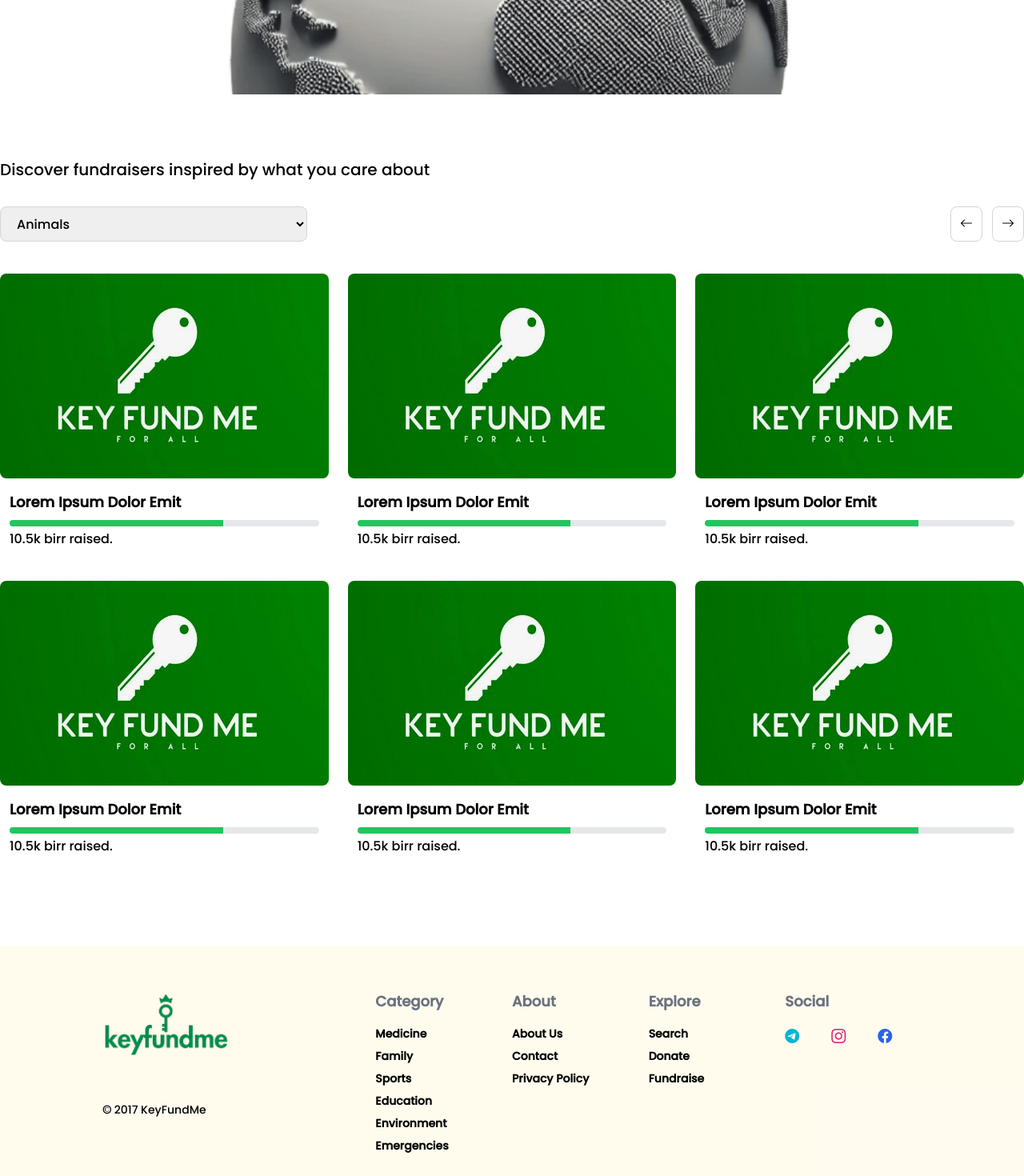
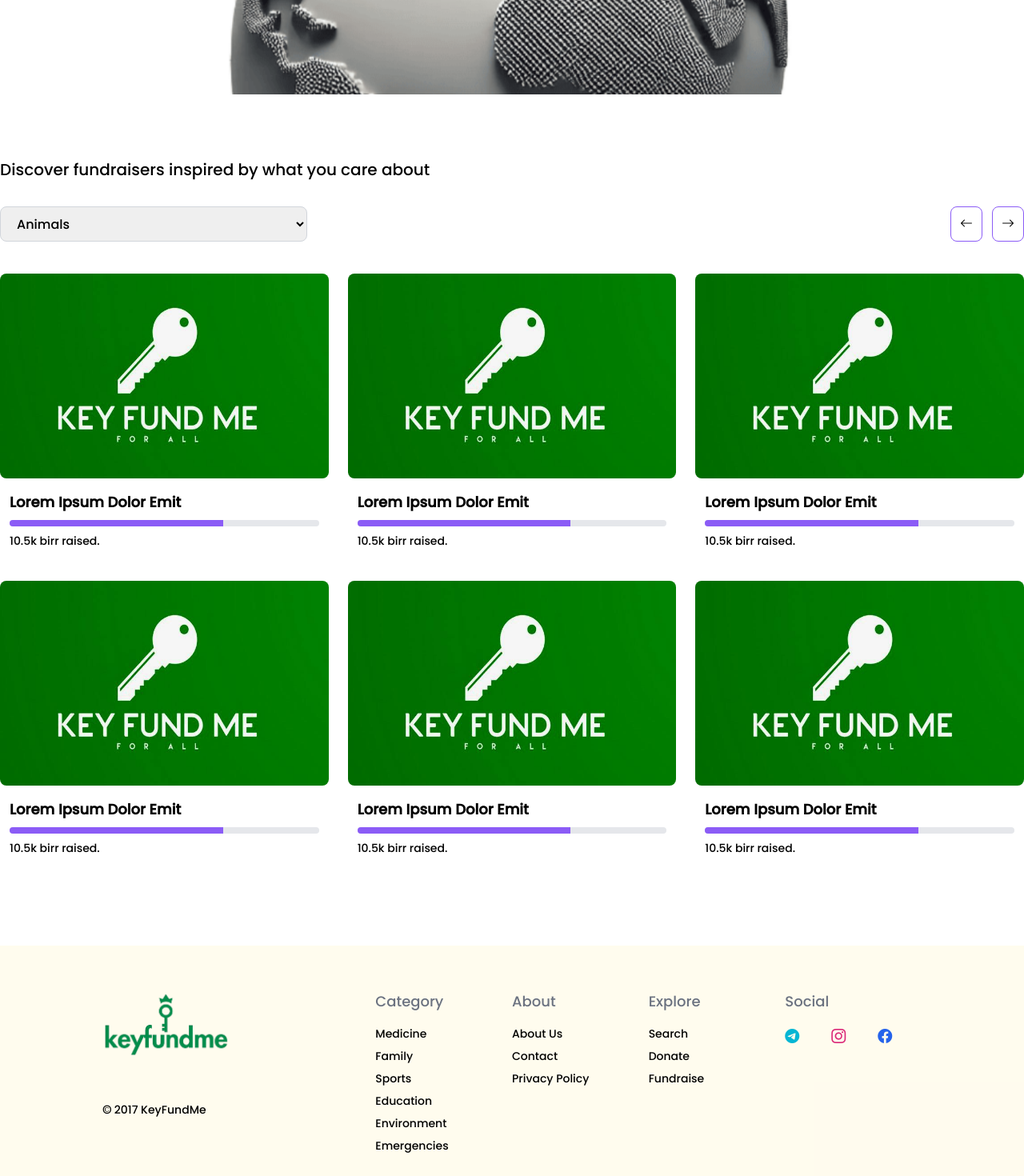
Before and after one commit to kid-us/Key-fund-me, a React (Vite) app: page / in a window 1280 px wide. Shown: the part 680-2150 px from the top of the page at 80% size. Built offline with nearby package versions, Linux system fonts and the light colour scheme.

Commit message:
Footer links font-weight reduced

```diff
--- a/src/components/Footer/Footer.tsx
+++ b/src/components/Footer/Footer.tsx
@@ -73,14 +73,14 @@ const Footer = () => {
 
           {/* Category */}
           <div>
-            <p className="lg:col-span-2 font-bold mb-4 lg:text-lg text-gray-500">
+            <p className="lg:col-span-2  mb-4 lg:text-lg text-gray-500">
               Category
             </p>
             {categories.map((c) => (
               <Link
                 key={c.id}
                 to={`${c.path}`}
-                className="block font-bold mb-2 lg:text-md text-sm overflow-hidden hover:text-gray-500"
+                className="block  mb-2 lg:text-md text-sm overflow-hidden hover:text-gray-500"
               >
                 {c.name}
               </Link>
@@ -89,12 +89,12 @@ const Footer = () => {
 
           {/* About */}
           <div>
-            <p className="font-bold mb-4 lg:text-lg text-gray-500">About</p>
+            <p className=" mb-4 lg:text-lg text-gray-500">About</p>
             {items.map((nav) => (
               <Link
                 key={nav.id}
                 to={`${nav.path}`}
-                className="block font-bold mb-2 lg:text-md text-sm overflow-hidden hover:text-gray-500"
+                className="block  mb-2 lg:text-md text-sm overflow-hidden hover:text-gray-500"
               >
                 {nav.name}
               </Link>
@@ -103,12 +103,12 @@ const Footer = () => {
 
           {/* Explore */}
           <div className="lg:mt-0 mt-5">
-            <p className="font-bold mb-4 lg:text-lg text-gray-500">Explore</p>
+            <p className=" mb-4 lg:text-lg text-gray-500">Explore</p>
             {nav.map((nav) => (
               <Link
                 key={nav.id}
                 to={`${nav.path}`}
-                className="block font-bold mb-2 lg:text-md text-sm overflow-hidden hover:text-gray-500"
+                className="block  mb-2 lg:text-md text-sm overflow-hidden hover:text-gray-500"
               >
                 {nav.name}
               </Link>
@@ -117,7 +117,7 @@ const Footer = () => {
 
           {/* Social */}
           <div className="lg:mt-0 mt-5">
-            <p className="font-bold mb-4 lg:text-lg text-gray-500">Social</p>
+            <p className="mb-4 lg:text-lg text-gray-500">Social</p>
             <div className="flex gap-x-10">
               <Link to={"/"} className="bi-telegram text-lg text-cyan-500" />
               <Link to={"/"} className="bi-instagram text-lg text-pink-600" />
--- a/src/components/Home/Fundrasings.tsx
+++ b/src/components/Home/Fundrasings.tsx
@@ -24,12 +24,12 @@ const Fundrasings = () => {
         </select>
 
         <div className="lg:space-x-3 space-x-2 col-span-2">
-          <button className="border border-gray-300 rounded-lg active:text-white active:bg-green-600 hover:bg-gray-100 h-11 w-10 bi-arrow-left"></button>
-          <button className="border border-gray-300 rounded-lg active:text-white active:bg-green-600 hover:bg-gray-100 h-11 w-10 bi-arrow-right"></button>
+          <button className="border border-violet-500 rounded-lg active:text-white active:bg-green-600 hover:bg-gray-100 h-11 w-10 bi-arrow-left"></button>
+          <button className="border border-violet-500 rounded-lg active:text-white active:bg-green-600 hover:bg-gray-100 h-11 w-10 bi-arrow-right"></button>
         </div>
       </div>
 
-      <div className="grid lg:grid-cols-3 gap-6 mt-10">
+      <div className="grid lg:grid-cols-3 md:grid-cols-2 gap-6 mt-10">
         {funds.map((f) => (
           <Link
             to={"/help"}
@@ -49,12 +49,12 @@ const Fundrasings = () => {
            w-full h-2 bg-gray-200 rounded-full overflow-hidden"
                 >
                   <div
-                    className="bg-green-500 h-full"
+                    className="bg-violet-500 h-full"
                     style={{ width: `69%` }}
                   ></div>
                 </div>
               </div>
-              <p className="mt-5">10.5k birr raised.</p>
+              <p className="mt-6 text-sm">10.5k birr raised.</p>
             </div>
           </Link>
         ))}
```
